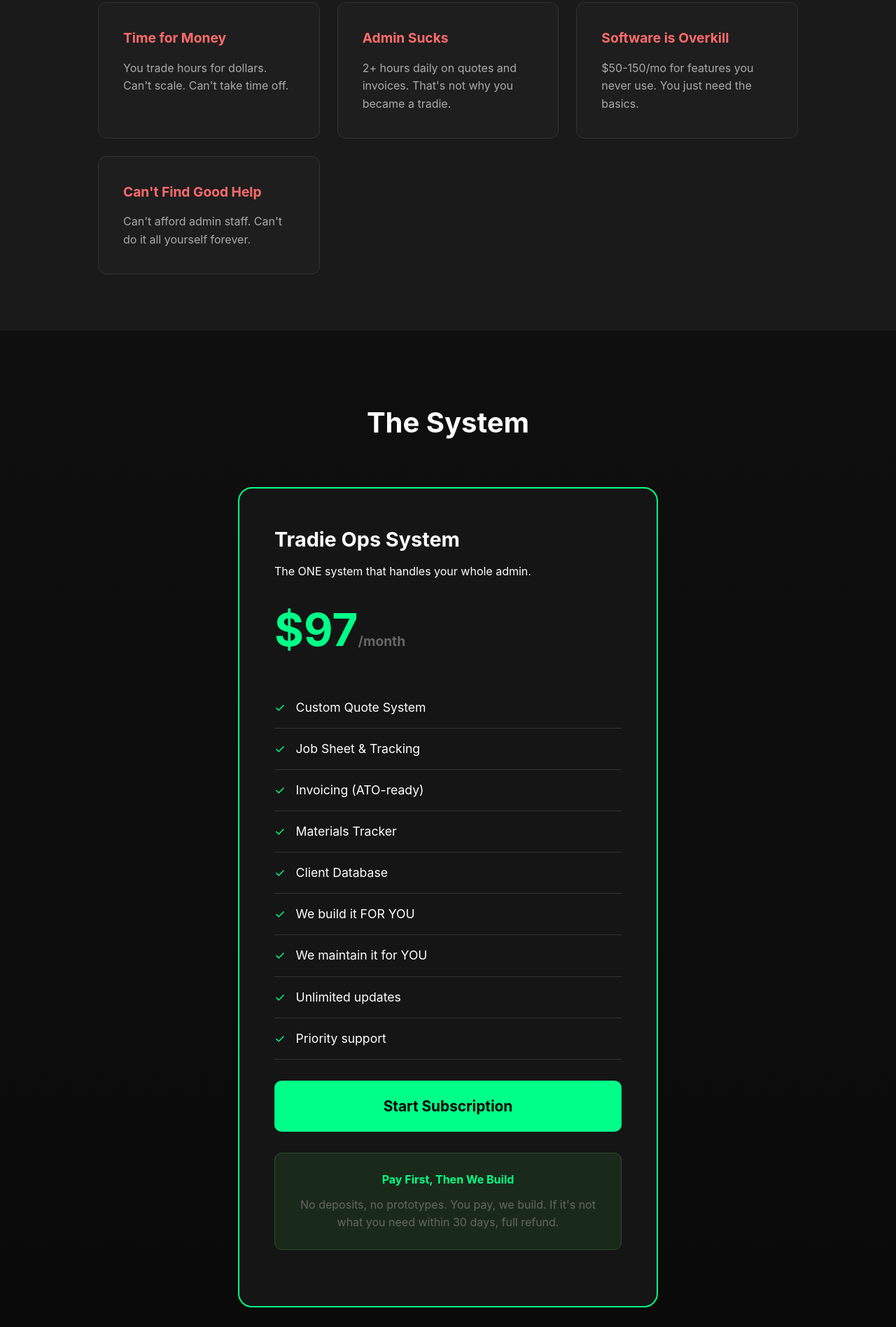
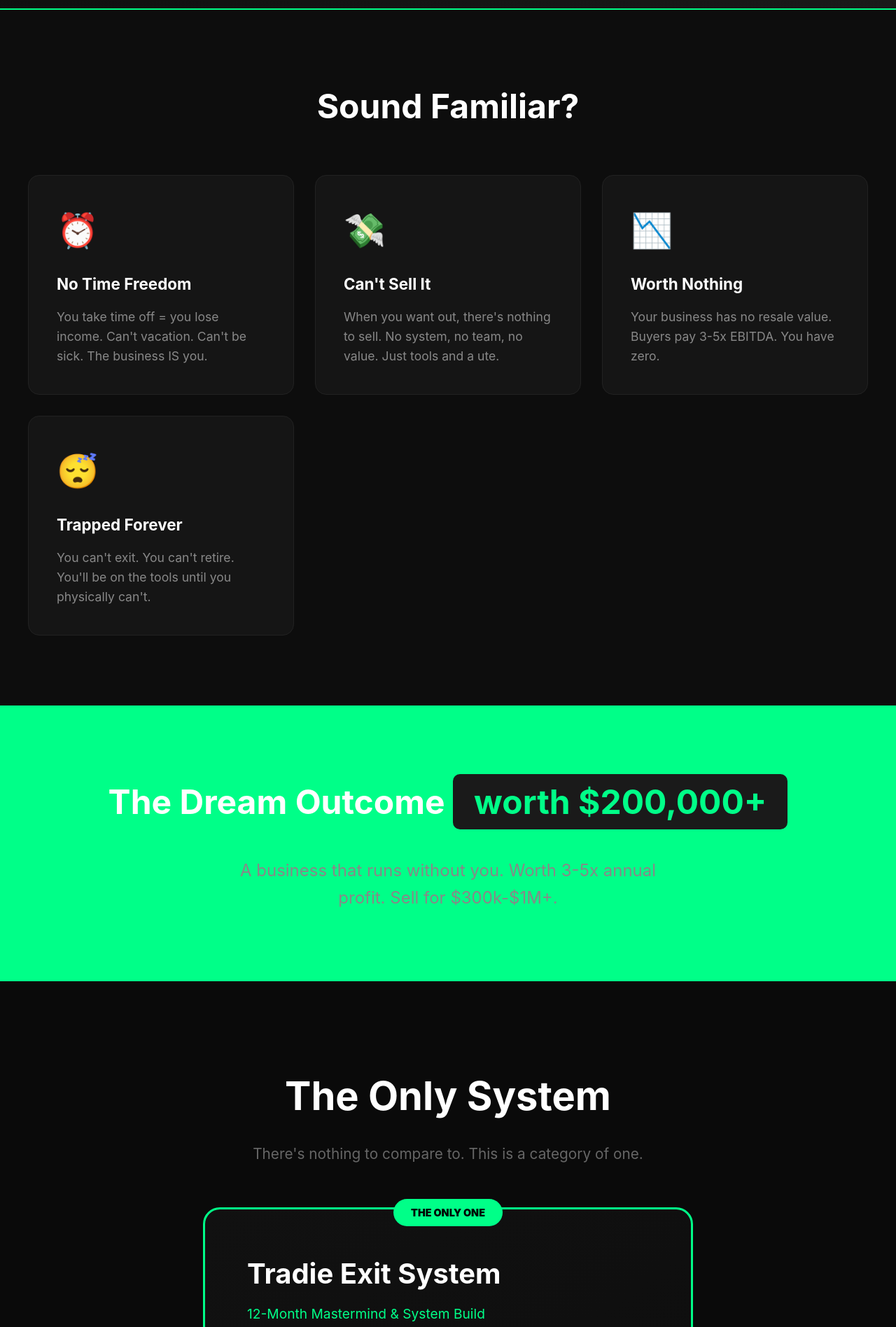
Before and after one commit to SaaS-Dev404/tradie-ops-system, a plain HTML site: page index.html in a window 1280 px wide. Shown: the part 647-2543 px from the top of the page at 70% size. Drawn offline with Linux system fonts and the light colour scheme.

Commit message:
Rebuild offer: Tradie Exit System - 97/mo, dream outcome, value stack

```diff
--- a/index.html
+++ b/index.html
@@ -3,222 +3,326 @@
 <head>
     <meta charset="UTF-8">
     <meta name="viewport" content="width=device-width, initial-scale=1.0">
-    <title>Tradie Ops - The System</title>
+    <title>The Tradie Exit System</title>
     <style>
         * { margin: 0; padding: 0; box-sizing: border-box; }
         body {
             font-family: -apple-system, BlinkMacSystemFont, 'Segoe UI', Roboto, sans-serif;
-            background: #0f0f0f; color: #fff; line-height: 1.6;
+            background: #000; color: #fff; line-height: 1.6;
         }
 
         .hero {
-            background: linear-gradient(135deg, #1a1a2e 0%, #16213e 100%);
+            background: linear-gradient(135deg, #0a0a0a 0%, #1a1a1a 100%);
+            padding: 120px 20px;
+            text-align: center;
+            border-bottom: 2px solid #00ff88;
+        }
+        .hero h1 {
+            font-size: 4rem;
+            font-weight: 800;
+            margin-bottom: 20px;
+            letter-spacing: -2px;
+        }
+        .hero h1 span {
+            color: #00ff88;
+            display: block;
+        }
+        .hero p {
+            font-size: 1.8rem;
+            color: #666;
+            max-width: 800px;
+            margin: 0 auto 30px;
+        }
+
+        .tagline {
+            background: #00ff88;
+            color: #000;
+            display: inline-block;
+            padding: 8px 20px;
+            font-weight: bold;
+            border-radius: 30px;
+            margin-bottom: 30px;
+        }
+
+        .pain-section {
+            background: #0d0d0d;
+            padding: 100px 20px;
+        }
+        .pain-section h2 {
+            text-align: center;
+            font-size: 3rem;
+            margin-bottom: 60px;
+        }
+        .pain-grid {
+            display: grid;
+            grid-template-columns: repeat(auto-fit, minmax(300px, 1fr));
+            gap: 30px;
+            max-width: 1200px;
+            margin: 0 auto;
+        }
+        .pain-card {
+            background: #151515;
+            padding: 40px;
+            border-radius: 16px;
+            border: 1px solid #222;
+        }
+        .pain-card .emoji {
+            font-size: 3rem;
+            margin-bottom: 20px;
+        }
+        .pain-card h3 {
+            color: #fff;
+            font-size: 1.4rem;
+            margin-bottom: 15px;
+        }
+        .pain-card p { color: #888; font-size: 1.1rem; }
+
+        .dream-section {
+            background: linear-gradient(180deg, #0d0d0d 0%, #00ff88 0%);
             padding: 100px 20px;
             text-align: center;
         }
-        .hero h1 {
+        .dream-section h2 {
+            font-size: 3rem;
+            margin-bottom: 40px;
+        }
+        .dream-section h2 span {
+            color: #00ff88;
+            background: #1a1a1a;
+            padding: 10px 30px;
+            border-radius: 10px;
+        }
+
+        .offer-section {
+            padding: 120px 20px;
+            background: #0a0a0a;
+        }
+        .offer-section h2 {
+            text-align: center;
             font-size: 3.5rem;
             margin-bottom: 20px;
         }
-        .hero h1 span {
-            color: #00ff88;
-        }
-        .hero p {
-            font-size: 1.5rem;
-            color: #888;
-            max-width: 700px;
-            margin: 0 auto 40px;
-        }
-        .hero .sub {
-            font-size: 1.1rem;
+        .offer-section .subtitle {
+            text-align: center;
             color: #666;
-            margin-top: 30px;
-        }
-
-        .problem-section {
-            background: #1a1a1a;
-            padding: 80px 20px;
-        }
-        .problem-section h2 {
-            text-align: center;
-            font-size: 2.5rem;
-            margin-bottom: 50px;
-            color: #00ff88;
-        }
-        .problem-grid {
-            display: grid;
-            grid-template-columns: repeat(auto-fit, minmax(280px, 1fr));
-            gap: 25px;
-            max-width: 1000px;
-            margin: 0 auto;
-        }
-        .problem-card {
-            background: #1e1e1e;
-            padding: 35px;
-            border-radius: 12px;
-            border: 1px solid #333;
-        }
-        .problem-card h3 {
-            color: #ff6b6b;
-            font-size: 1.2rem;
-            margin-bottom: 15px;
-        }
-        .problem-card p { color: #aaa; }
-
-        .solution-section {
-            padding: 100px 20px;
-            background: linear-gradient(180deg, #0f0f0f 0%, #0a0a0a 100%);
-        }
-        .solution-section h2 {
-            text-align: center;
-            font-size: 2.5rem;
+            font-size: 1.3rem;
             margin-bottom: 60px;
         }
 
         .main-offer {
-            max-width: 600px;
+            max-width: 700px;
             margin: 0 auto;
+            background: linear-gradient(145deg, #111 0%, #0a0a0a 100%);
+            border-radius: 24px;
+            padding: 60px;
+            border: 3px solid #00ff88;
+            position: relative;
+        }
+        .main-offer::before {
+            content: "THE ONLY ONE";
+            position: absolute;
+            top: -15px;
+            left: 50%;
+            transform: translateX(-50%);
+            background: #00ff88;
+            color: #000;
+            padding: 8px 25px;
+            border-radius: 20px;
+            font-weight: 900;
+            font-size: 0.9rem;
+        }
+
+        .main-offer h3 {
+            font-size: 2.5rem;
+            margin-bottom: 10px;
+        }
+        .main-offer .tag {
+            color: #00ff88;
+            font-size: 1.2rem;
+            margin-bottom: 20px;
+        }
+
+        .price-box {
             background: #151515;
-            border-radius: 20px;
-            padding: 50px;
+            border-radius: 16px;
+            padding: 40px;
+            margin: 40px 0;
             border: 2px solid #00ff88;
         }
-        .main-offer h3 {
-            font-size: 1.8rem;
-            margin-bottom: 10px;
+        .price-box .price {
+            font-size: 5rem;
+            font-weight: 900;
+            color: #00ff88;
+            line-height: 1;
         }
-        .main-offer .price {
-            font-size: 4rem;
-            font-weight: bold;
-            color: #00ff88;
-            margin: 20px 0;
-        }
-        .main-offer .price span {
-            font-size: 1.2rem;
+        .price-box .price span {
+            font-size: 1.5rem;
             color: #666;
         }
-        .main-offer .perks {
+        .price-box .note {
+            color: #666;
+            margin-top: 10px;
+            font-size: 1rem;
+        }
+
+        .value-stack {
+            text-align: left;
+            margin: 40px 0;
+        }
+        .value-stack h4 {
+            color: #fff;
+            font-size: 1.3rem;
+            margin-bottom: 20px;
+            border-bottom: 1px solid #333;
+            padding-bottom: 10px;
+        }
+        .value-stack ul {
             list-style: none;
-            margin: 30px 0;
         }
-        .main-offer .perks li {
+        .value-stack ul li {
             padding: 15px 0;
-            border-bottom: 1px solid #333;
-            font-size: 1.1rem;
+            border-bottom: 1px solid #222;
+            display: flex;
+            justify-content: space-between;
         }
-        .main-offer .perks li::before {
-            content: "✓";
+        .value-stack ul li .what {
+            color: #fff;
+        }
+        .value-stack ul li .val {
             color: #00ff88;
-            margin-right: 15px;
+            font-weight: bold;
         }
 
         .cta-btn {
             display: block;
             width: 100%;
-            padding: 20px;
+            padding: 25px;
             background: #00ff88;
             color: #000;
             text-decoration: none;
             text-align: center;
-            font-weight: bold;
-            font-size: 1.3rem;
-            border-radius: 10px;
+            font-weight: 900;
+            font-size: 1.5rem;
+            border-radius: 12px;
             cursor: pointer;
             border: none;
+            transition: transform 0.2s;
         }
-        .cta-btn:hover { background: #00dd77; }
+        .cta-btn:hover { transform: scale(1.02); }
 
         .guarantee {
-            background: #1a2a1a;
-            padding: 25px;
-            border-radius: 10px;
-            text-align: center;
+            background: #1a1a1a;
+            padding: 30px;
+            border-radius: 12px;
             margin: 30px 0;
-            border: 1px solid #2a4a2a;
+            border: 1px solid #333;
         }
-        .guarantee p { color: #00ff88; }
+        .guarantee h4 {
+            color: #00ff88;
+            margin-bottom: 10px;
+        }
+        .guarantee p { color: #666; }
 
         .footer {
-            padding: 40px 20px;
+            padding: 60px 20px;
             text-align: center;
             border-top: 1px solid #222;
             color: #444;
         }
 
         @media (max-width: 768px) {
-            .hero h1 { font-size: 2.2rem; }
+            .hero h1 { font-size: 2.5rem; }
             .main-offer { padding: 30px; }
-            .main-offer .price { font-size: 3rem; }
+            .price-box .price { font-size: 3.5rem; }
         }
     </style>
 </head>
 <body>
 
     <section class="hero">
-        <h1>One System. <span>One Price.</span></h1>
-        <p>We build it. You use it. We keep improving it.</p>
-        <p class="sub">For Aussie Tradies Who Want Their Time Back</p>
+        <span class="tagline">For Tradie Business Owners</span>
+        <h1>The Tradie Exit<span>System</span></h1>
+        <p>Stop trading hours for dollars. Build a business that runs without you. Sell it for 3-5x revenue.</p>
     </section>
 
-    <section class="problem-section">
-        <h2>The Problem</h2>
-        <div class="problem-grid">
-            <div class="problem-card">
-                <h3>Time for Money</h3>
-                <p>You trade hours for dollars. Can't scale. Can't take time off.</p>
+    <section class="pain-section">
+        <h2>Sound Familiar?</h2>
+        <div class="pain-grid">
+            <div class="pain-card">
+                <div class="emoji">⏰</div>
+                <h3>No Time Freedom</h3>
+                <p>You take time off = you lose income. Can't vacation. Can't be sick. The business IS you.</p>
             </div>
-            <div class="problem-card">
-                <h3>Admin Sucks</h3>
-                <p>2+ hours daily on quotes and invoices. That's not why you became a tradie.</p>
+            <div class="pain-card">
+                <div class="emoji">💸</div>
+                <h3>Can't Sell It</h3>
+                <p>When you want out, there's nothing to sell. No system, no team, no value. Just tools and a ute.</p>
             </div>
-            <div class="problem-card">
-                <h3>Software is Overkill</h3>
-                <p>$50-150/mo for features you never use. You just need the basics.</p>
+            <div class="pain-card">
+                <div class="emoji">📉</div>
+                <h3>Worth Nothing</h3>
+                <p>Your business has no resale value. Buyers pay 3-5x EBITDA. You have zero.</p>
             </div>
-            <div class="problem-card">
-                <h3>Can't Find Good Help</h3>
-                <p>Can't afford admin staff. Can't do it all yourself forever.</p>
+            <div class="pain-card">
+                <div class="emoji">😴</div>
+                <h3>Trapped Forever</h3>
+                <p>You can't exit. You can't retire. You'll be on the tools until you physically can't.</p>
             </div>
         </div>
     </section>
 
-    <section class="solution-section">
-        <h2>The System</h2>
+    <section class="dream-section">
+        <h2>The Dream Outcome <span>worth $200,000+</span></h2>
+        <p style="font-size: 1.5rem; color: #888; max-width: 600px; margin: 0 auto;">
+            A business that runs without you. Worth 3-5x annual profit. Sell for $300k-$1M+.
+        </p>
+    </section>
+
+    <section class="offer-section">
+        <h2>The Only System</h2>
+        <p class="subtitle">There's nothing to compare to. This is a category of one.</p>
 
         <div class="main-offer">
-            <h3>Tradie Ops System</h3>
-            <p>The ONE system that handles your whole admin.</p>
+            <h3>Tradie Exit System</h3>
+            <p class="tag">12-Month Mastermind & System Build</p>
 
-            <div class="price">$97<span>/month</span></div>
+            <div class="price-box">
+                <div class="price">$497<span>/month</span></div>
+                <p class="note">Less than 3 days' labour per month</p>
+            </div>
 
-            <ul class="perks">
-                <li>Custom Quote System</li>
-                <li>Job Sheet & Tracking</li>
-                <li>Invoicing (ATO-ready)</li>
-                <li>Materials Tracker</li>
-                <li>Client Database</li>
-                <li>We build it FOR YOU</li>
-                <li>We maintain it for YOU</li>
-                <li>Unlimited updates</li>
-                <li>Priority support</li>
-            </ul>
+            <div class="value-stack">
+                <h4>The Investment (What You'd Pay Separately)</h4>
+                <ul>
+                    <li><span class="what">Business Valuation System</span><span class="val">$2,500</span></li>
+                    <li><span class="what">Operations Playbook Build</span><span class="val">$5,000</span></li>
+                    <li><span class="what">Team Building System</span><span class="val">$3,000</span></li>
+                    <li><span class="what">Financial Transparency Setup</span><span class="val">$2,000</span></li>
+                    <li><span class="what">Exit Readiness Framework</span><span class="val">$3,500</span></li>
+                    <li><span class="what">Monthly Group Coaching (12x)</span><span class="val">$6,000</span></li>
+                    <li><span class="what">1-on-1 Strategy Calls (6x)</span><span class="val">$3,000</span></li>
+                    <li><span class="what">Investor-Ready Documentation</span><span class="val">$2,500</span></li>
+                </ul>
+                <ul>
+                    <li style="border:none;"><span class="what" style="color:#00ff88;">TOTAL VALUE</span><span class="val" style="color:#00ff88;">$27,500</span></li>
+                </ul>
+            </div>
 
-            <a href="#" class="cta-btn" id="stripeBtn">Start Subscription</a>
+            <a href="#" class="cta-btn" id="stripeBtn">START THE SYSTEM →</a>
 
             <div class="guarantee">
-                <p><strong>Pay First, Then We Build</strong></p>
-                <p style="color:#666; margin-top:10px;">No deposits, no prototypes. You pay, we build. If it's not what you need within 30 days, full refund.</p>
+                <h4>🛡️ The Certainty Guarantee</h4>
+                <p>If you don't have a clearer path to a sellable business within 90 days, I'll refund every cent. No questions. No hard feelings.</p>
             </div>
         </div>
     </section>
 
     <footer class="footer">
-        <p>Tradie Ops System</p>
-        <p style="margin-top:10px;">Melbourne, Australia</p>
+        <p>The Tradie Exit System</p>
+        <p style="margin-top:10px;">Built in Melbourne for Australian Tradie Business Owners</p>
     </footer>
 
     <script>
-        // Add your Stripe subscription link here
         const stripeLink = "YOUR_STRIPE_SUBSCRIPTION_LINK";
         document.getElementById('stripeBtn').href = stripeLink;
     </script>
```
